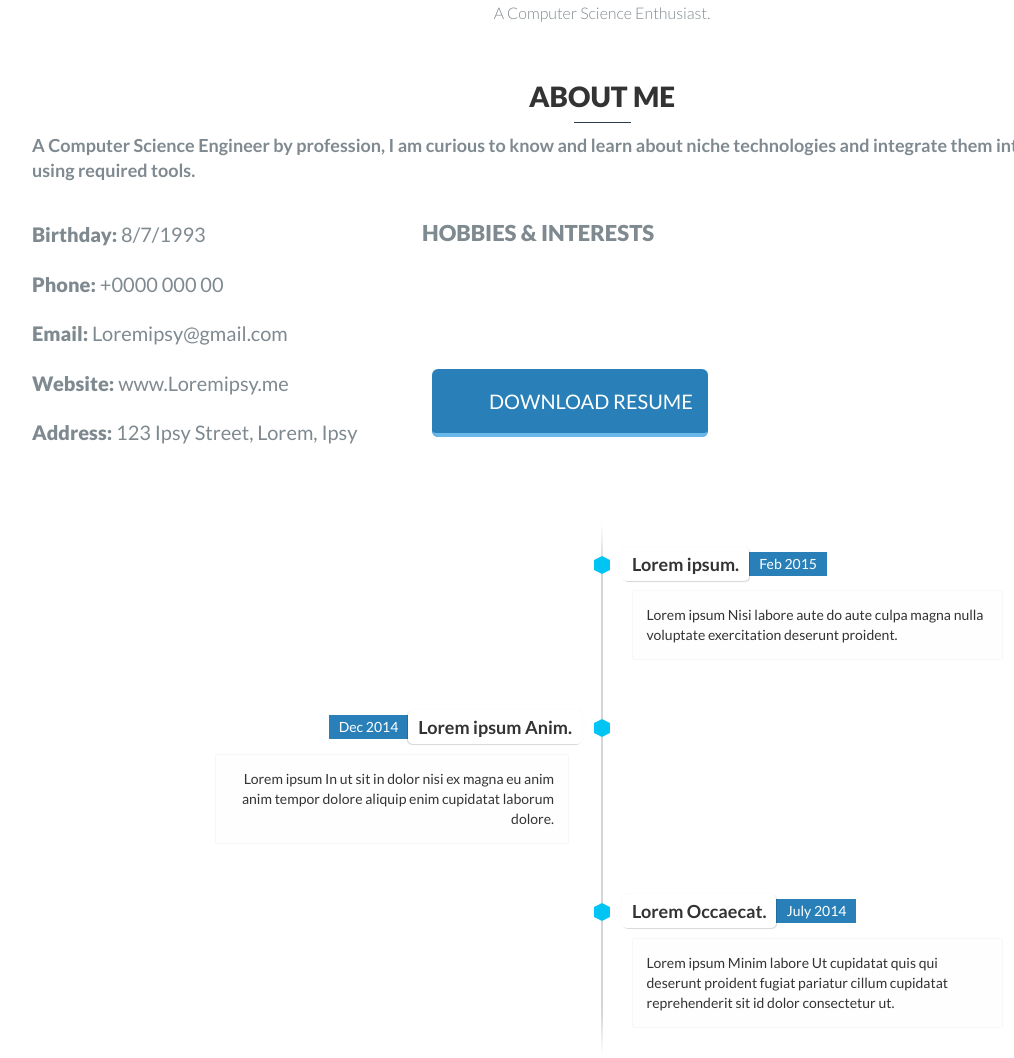
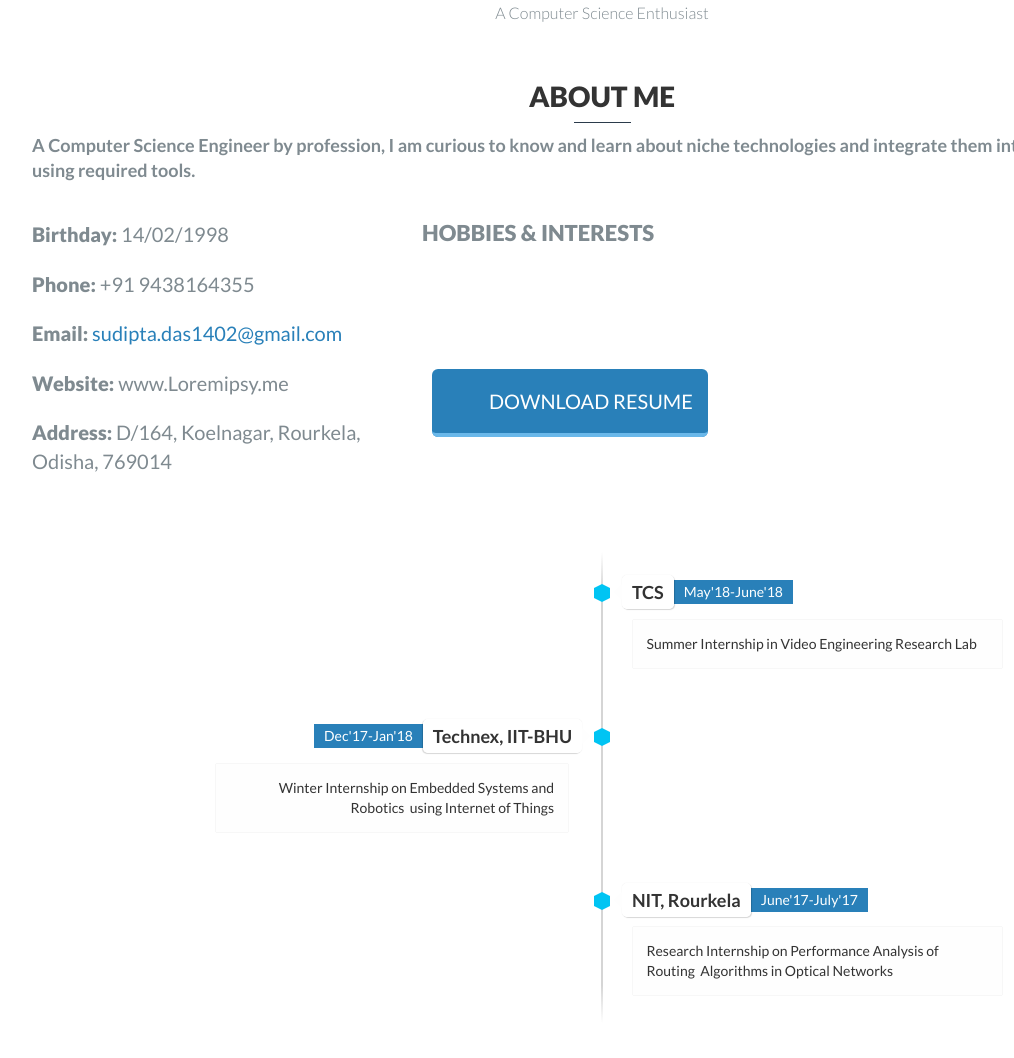
Before and after one commit to Sudipta-Das1998/Portfolio, a plain HTML site: page index.html in a window 1280 px wide. Shown: the part 544-1602 px from the top of the page, without its empty margins (38-1052 px from the left). Drawn offline with nearby package versions, Linux system fonts and the light colour scheme.

Commit message:
Added experience

```diff
--- a/index.html
+++ b/index.html
@@ -17,6 +17,9 @@ License URL: http://creativecommons.org/licenses/by/3.0/
 <script type="application/x-javascript"> addEventListener("load", function() { setTimeout(hideURLbar, 0); }, false); function hideURLbar(){ window.scrollTo(0,1); } </script>
 <!--- Jquery--->
 <!--- Goog Fonts -->
+
+<!--Font Awesome-->
+<link rel="stylesheet" href="https://stackpath.bootstrapcdn.com/font-awesome/4.7.0/css/font-awesome.min.css">
 <link href='http://fonts.googleapis.com/css?family=Lato:100,300,400,700,900' rel='stylesheet' type='text/css'>
 </head>
 <body>
@@ -30,7 +33,7 @@ License URL: http://creativecommons.org/licenses/by/3.0/
 	</div>
 	<div class="header-top">
 				<h2>Sudipta Das</h2>
-				<small>A Computer Science Enthusiast.</small>
+				<small>A Computer Science Enthusiast</small>
 	</div>
 	<!-- Header Ends Here ---->
 	<!--- About Me Starts Here --->
@@ -45,23 +48,22 @@ License URL: http://creativecommons.org/licenses/by/3.0/
 				<div class="row about-row">
 					<div class="col-md-4 about-row-column">
 						<ul class="about-details">
-							<li><p>Birthday: <span>8/7/1993</span></p></li>
-							<li><p>Phone: <span>+0000 000 00</span></p></li>
-							<li><p>Email:  <span><a href="mailto:example@gmail.com">Loremipsy@gmail.com</a></span></p></li>
+							<li><p>Birthday: <span>14/02/1998</span></p></li>
+							<li><p>Phone: <span>+91 9438164355</span></p></li>
+							<li><p>Email:  <span><a href="mailto:sudipta.das1402@gmail.com" style="color: #2980b9">sudipta.das1402@gmail.com</a></span></p></li>
 							<li><p>Website: <span><a href="http://w3layouts.com">www.Loremipsy.me</a></span></p></li>
-							<li><p>Address: <span>123 Ipsy Street, Lorem, Ipsy</span></p></li>
+							<li><p>Address: <span>D/164, Koelnagar, Rourkela, Odisha, 769014</span></p></li>
 						</ul>
 					</div>
 					<div class="col-md-8 about-row-column">
 						<h3>HOBBIES & INTERESTS</h3>
 						<ul class="hoby">
-							<li><i class="tv"></i></li>
-							<li><i class="car"></i></li>
+
 							<li><i class="music"></i></li>
 							<li><i class="shopping"></i></li>
 							<li><i class="reading"></i></li>
 							<li><i class="travel"></i></li>
-							<li><i class="tea"></i></li>
+
 						</ul>
 						<a href="" class="download"><span></span>Download Resume</a>
 					</div>
@@ -78,10 +80,10 @@ License URL: http://creativecommons.org/licenses/by/3.0/
     <div class="direction-r">
       <div class="flag-wrapper">
         <span class="hexa"></span>
-        <span class="flag">Lorem ipsum.</span>
-        <span class="time-wrapper"><span class="time">Feb 2015</span></span>
+        <span class="flag">TCS</span>
+        <span class="time-wrapper"><span class="time">May'18-June'18</span></span>
       </div>
-      <div class="desc">Lorem ipsum Nisi labore aute do aute culpa magna nulla voluptate exercitation deserunt proident.</div>
+      <div class="desc">Summer Internship in Video Engineering Research Lab</div>
     </div>
   </li>
 
@@ -90,10 +92,10 @@ License URL: http://creativecommons.org/licenses/by/3.0/
     <div class="direction-l">
       <div class="flag-wrapper">
         <span class="hexa"></span>
-        <span class="flag">Lorem ipsum Anim.</span>
-        <span class="time-wrapper"><span class="time">Dec 2014</span></span>
+        <span class="flag">Technex, IIT-BHU</span>
+        <span class="time-wrapper"><span class="time">Dec'17-Jan'18</span></span>
       </div>
-      <div class="desc">Lorem ipsum In ut sit in dolor nisi ex magna eu anim anim tempor dolore aliquip enim cupidatat laborum dolore.</div>
+      <div class="desc">Winter Internship on Embedded Systems and Robotics  using Internet of Things</div>
     </div>
   </li>
 
@@ -102,10 +104,10 @@ License URL: http://creativecommons.org/licenses/by/3.0/
     <div class="direction-r">
       <div class="flag-wrapper">
         <span class="hexa"></span>
-        <span class="flag">Lorem Occaecat.</span>
-        <span class="time-wrapper"><span class="time">July 2014</span></span>
+        <span class="flag">NIT, Rourkela</span>
+        <span class="time-wrapper"><span class="time">June'17-July'17</span></span>
       </div>
-      <div class="desc">Lorem ipsum Minim labore Ut cupidatat quis qui deserunt proident fugiat pariatur cillum cupidatat reprehenderit sit id dolor consectetur ut.</div>
+      <div class="desc">Research Internship on Performance Analysis of Routing  Algorithms in Optical Networks</div>
     </div>
   </li>
 </ul>
```
